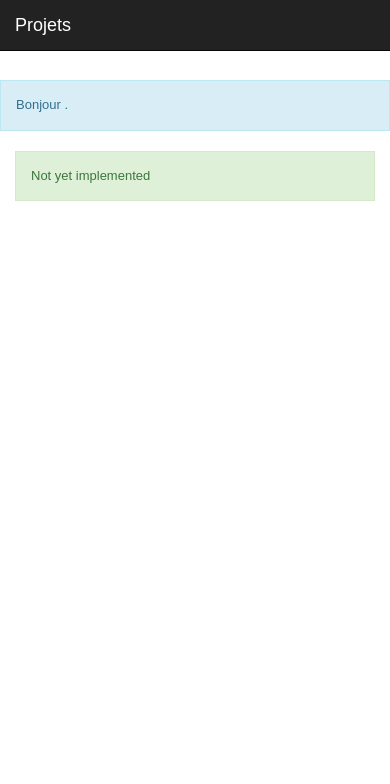
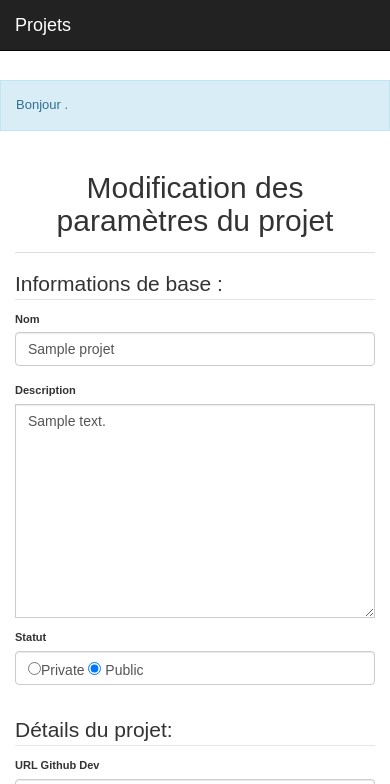
Before and after one commit to aboschet/CDP-GMB-dev, a PHP site: page /project/parameters in a window 390 px wide. Shown: the top 784 px of the page. Run offline with PHP 8.4, Linux system fonts and the light colour scheme; the visitor is signed in with stand-in values (Sample User, id 1); tables that the repository leaves empty hold one stand-in row (values such as "Sample post"); some libraries are stand-ins or nearby versions.

Commit message:
Modification des données d'un projet presque fini (problème avec la date à régler)

```diff
--- a/src/web/app/Controllers/ProjectController.php
+++ b/src/web/app/Controllers/ProjectController.php
@@ -79,6 +79,14 @@ class ProjectController extends AppController{
     }
 
     public function parameters() {
+      $idProject = $_SESSION['project_id'];
+      $project = $this->Projects->getInfoProject($idProject);
+
+      $this->data['js'] = array(
+        'https://cdnjs.cloudflare.com/ajax/libs/bootstrap-datepicker/1.6.4/js/bootstrap-datepicker.min.js',
+        BASE_URL.'assets/js/project_create.js'
+      );
+      $this->data['projectInfo'] = $project[0];
       $this->render('project/parameters', $this->data);
     }
 
@@ -143,4 +151,27 @@ class ProjectController extends AppController{
       );
       $this->render('project/list', $this->data);
     }
+
+
+
+    public function setParameterProject ()
+    {
+      $idProject = $_SESSION['project_id'];
+      if ($this->Projects->isOwner($idProject))
+      {
+        $rules = FormValidation::is_valid($_POST, array(
+            'nom' => 'required|max_len,100|min_len,3',
+            'description' => 'required|min_len,5',
+            'estPublic' => 'required',
+            'urlGitDev' => 'required',
+            'urlGitDemo' => 'required'/*,
+            'dateFin' => 'required'*/
+          ));
+        if ($rules == true) {
+            $this->Projects->update(array('id'=>$idProject), $_POST);
+        }
+      }
+
+      $this->redirect(BASE_URL.'Project/info/'.$idProject);
+    }
 }
--- a/src/web/app/Views/project/parameters.php
+++ b/src/web/app/Views/project/parameters.php
@@ -1,4 +1,4 @@
-  <?php if(isset($error)) : ?>
+   <?php if(isset($error)) : ?>
   <div class="col-md-12 alert alert-danger">
     <?php
     foreach($error as $value) {
@@ -12,6 +12,87 @@
   </div>
  <?php endif; ?>
 
- <div class="col-md-12 alert alert-success">
-   Not yet implemented
+
+  <h2 style="text-align:center">Modification des paramètres du projet</h2>
+  <hr />
+   <form class="form-horizontal" action="<?= BASE_URL.'Project/setParameterProject'; ?>" method="POST">
+    <fieldset>
+       <legend>Informations de base :</legend>
+    <div class="form-group">
+      <label for="nom" class="control-label col-sm-2" style ="font-size : 85%" >Nom </label>
+      <div class="col-sm-10">
+        <input class="form-control" id="nom" name="nom" value="<?= $projectInfo->nom; ?>" placeholder="">
+      </div>
+    </div>
+
+    <div class="form-group">
+      <label for="description" class="control-label col-sm-2" style ="font-size : 85%">Description</label>
+       <div class="col-sm-10">
+      <textarea class="form-control" class="col-sm-10" id="desciption" name="description" rows="10"><?php echo $projectInfo->description; ?></textarea>
+    </div>
+
+    <div class="col-md-12" style="margin-top: 10px;">
+      <div class="form-group">
+        <label for="estPublic" class="control-label col-sm-2" style ="font-size : 85%" >Statut</label>
+        <div class="col-sm-10">
+          <div class="form-control">
+            <input type="radio" value="0" id="estPublic" name="estPublic" placeholder="" <?php if( $projectInfo->estPublic == 0) { echo  'checked'; } ?>>Private
+            <input type="radio" value="1" id="estPublic" name="estPublic" <?php if( $projectInfo->estPublic == 1) { echo  'checked'; } ?> placeholder=""> Public
+          </div>
+        </div>
+      </div>
+    </div>
+  </fieldset>
+
+
+  <fieldset>
+    <legend>Détails du projet:</legend>
+    <div class="row">
+       <div class="col-md-6">
+        <div class="form-group">
+          <label for="urlGitDev" class="control-label col-sm-2" style ="font-size : 85%" >URL Github Dev</label>
+          <div class="col-sm-10">
+            <input class="form-control" id="urlGitDev" name="urlGitDev" value="<?= $projectInfo->urlGitDev; ?>" placeholder="">
+          </div>
+        </div>
+      </div>
+      <div class="col-md-6">
+        <div class="form-group">
+          <label for="urlGitDemo" class="control-label col-sm-2" style ="font-size : 85%" >URL Github Demo</label>
+          <div class="col-sm-10">
+            <input class="form-control" id="urlGitDemo" name="urlGitDemo" value="<?= $projectInfo->urlGitDemo; ?>" placeholder="">
+          </div>
+        </div>
+      </div>
+    </div>
+
+    <!--<div class="row">
+       <div class="col-md-6">
+        <div class="form-group">
+          <label for="dateFin" class="control-label col-sm-2" style ="font-size : 85%" >Date de Fin</label>
+          <div class="col-sm-10">
+              <div class='input-group date' id='datetimepicker1'>
+                  <input type='text' name="dateFin" class="form-control" value="<?php $projectInfo->dateFin; ?>"/>
+                  <span class="input-group-addon">
+                      <span class="glyphicon glyphicon-calendar"></span>
+                  </span>
+              </div>
+          </div>
+        </div>
+      </div>
+
+    </div>            BLOC A DECOMMENTER AFIN D'INSERER LE CHAMPS DATE ET DE POUVOIR LE MODIFIER -->
+
+  </fieldset>
+
+
+   <div class="form-group">
+      <div class="col-sm-offset-6 col-sm-10">
+       <button class="btn btn-primary">Sauvegarder</button>
+      </div>
+    </div>
+
+
+
+    </form>
   </div>
```
